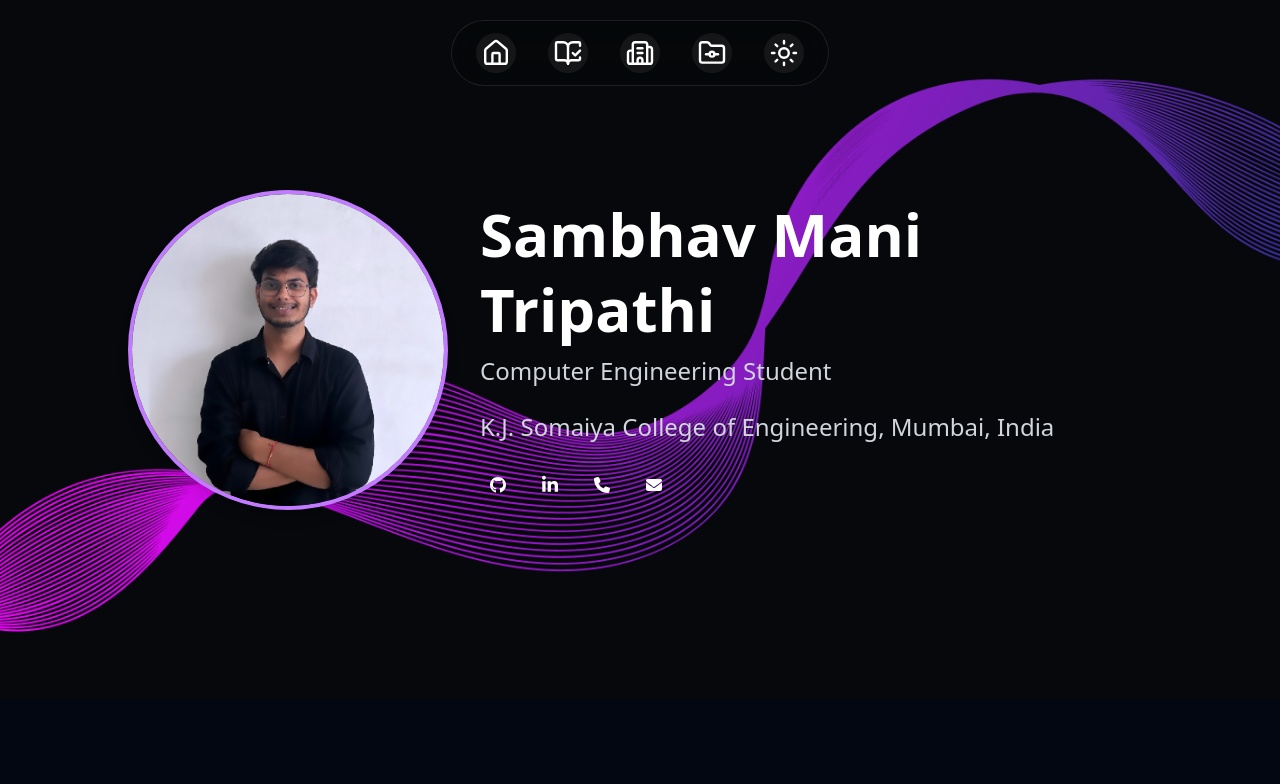
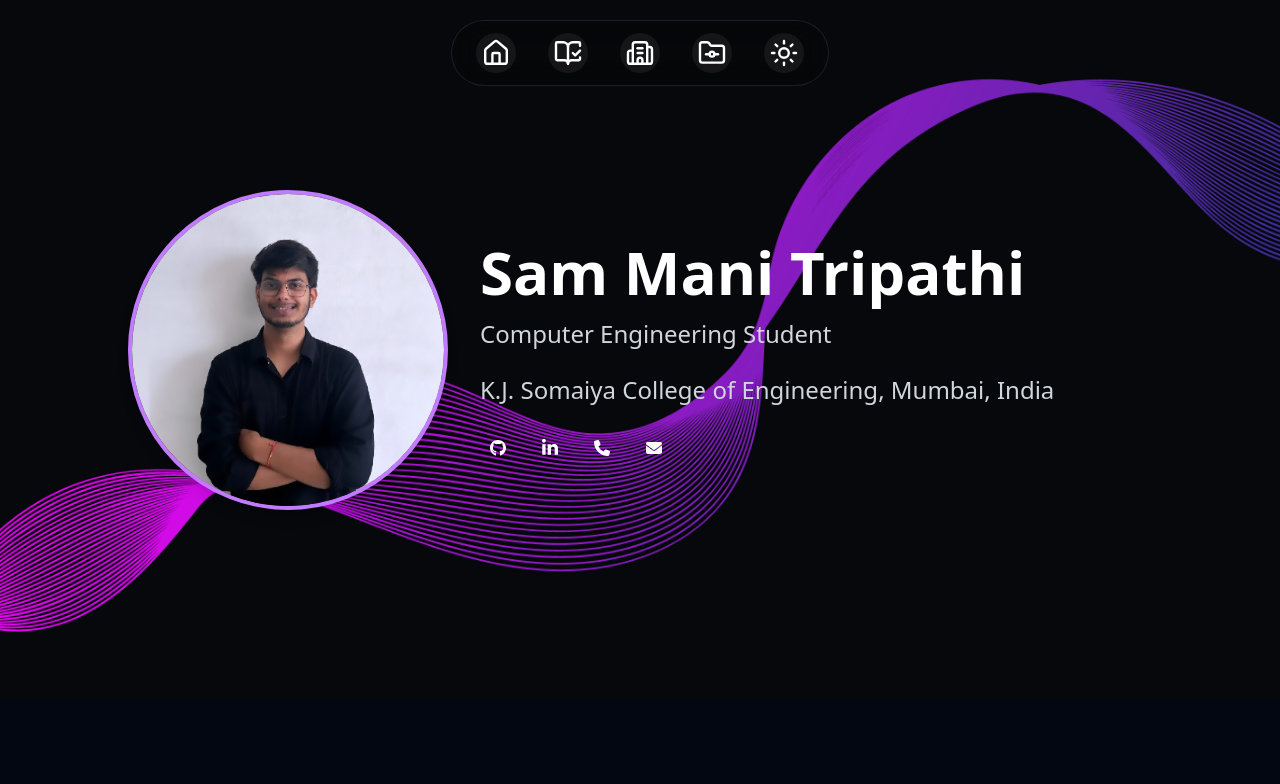
Before and after one commit to Sambhav-3010/Portfolio, a React (Vite) app: page / in a window 1280 px wide. Shown: the top 784 px of the page. Built offline with nearby package versions, Linux system fonts and the light colour scheme.

Commit message:
Testing deployment

```diff
--- a/src/components/Main.tsx
+++ b/src/components/Main.tsx
@@ -37,7 +37,7 @@ function Main({ mode }: { mode: string }) {
                 mode === "dark" ? "text-white" : "text-gray-900"
               } mb-2`}
             >
-              Sambhav Mani Tripathi
+              Sam Mani Tripathi
             </h1>
             <p
               className={`text-xl md:text-2xl font-medium ${
```
